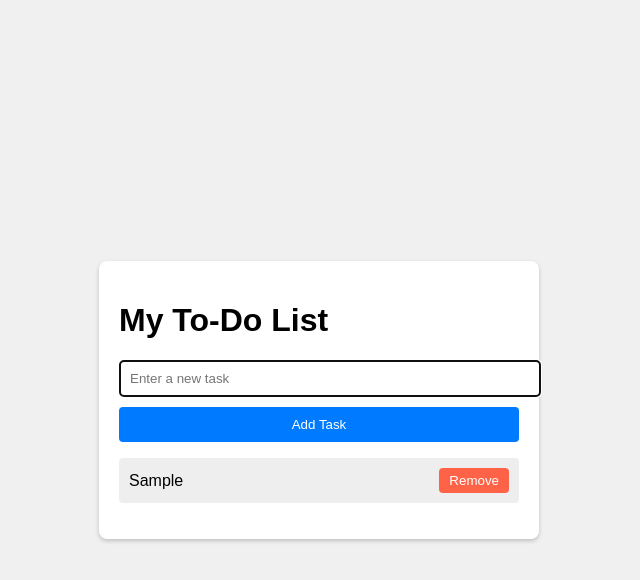
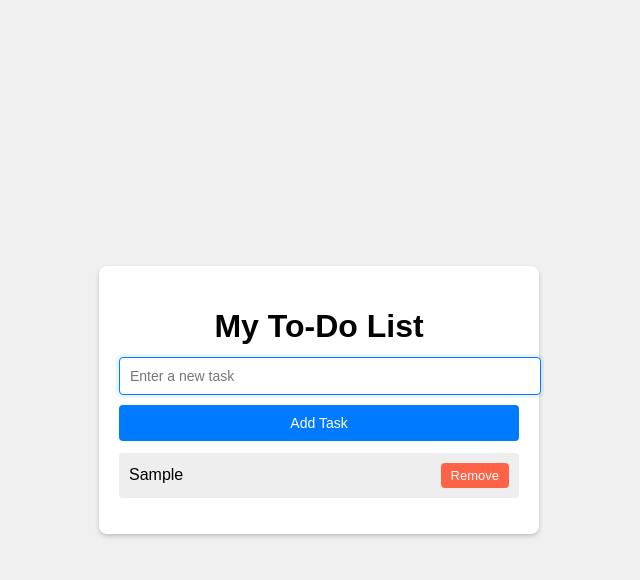
Before and after one commit to aremosue-lgtm/dynamic-to-do-list-js, a plain HTML site: page index.html in a window 1280 px wide. Both pictures are taken after typing "Sample" into the empty fields and a click on the button "Add Task". Shown: the whole page, without its empty margins (321-961 px from the left). Drawn offline with Linux system fonts and the light colour scheme.

Commit message:
Update styles.css

```diff
--- a/styles.css
+++ b/styles.css
@@ -1,3 +1,4 @@
+/* Simple styling that matches the provided spec */
 body {
     font-family: Arial, sans-serif;
     background-color: #f0f0f0;
@@ -17,12 +18,24 @@ body {
     box-shadow: 0 2px 4px rgba(0,0,0,0.2);
 }
 
+#todo-app h1 {
+    text-align: center;
+    margin-bottom: 12px;
+}
+
 #task-input {
     width: 100%;
     padding: 10px;
     margin-bottom: 10px;
     border: 1px solid #ccc;
     border-radius: 4px;
+    outline: none;
+    font-size: 14px;
+}
+
+#task-input:focus {
+    box-shadow: 0 0 0 3px rgba(0,123,255,0.08);
+    border-color: #007bff;
 }
 
 #add-task-btn {
@@ -33,6 +46,7 @@ body {
     border: none;
     border-radius: 4px;
     cursor: pointer;
+    font-size: 14px;
 }
 
 #add-task-btn:hover {
@@ -42,6 +56,7 @@ body {
 ul {
     list-style-type: none;
     padding: 0;
+    margin-top: 12px;
 }
 
 li {
@@ -52,8 +67,10 @@ li {
     display: flex;
     justify-content: space-between;
     align-items: center;
+    word-break: break-word;
 }
 
+/* Remove button */
 .remove-btn {
     cursor: pointer;
     background-color: #ff6347;
@@ -61,8 +78,15 @@ li {
     border: none;
     border-radius: 4px;
     padding: 5px 10px;
+    font-size: 13px;
 }
 
 .remove-btn:hover {
     background-color: #d9534f;
 }
+
+/* Small responsive tweak */
+@media (max-width: 420px) {
+    #todo-app { padding: 16px; }
+    #task-input, #add-task-btn { font-size: 13px; }
+}
```
